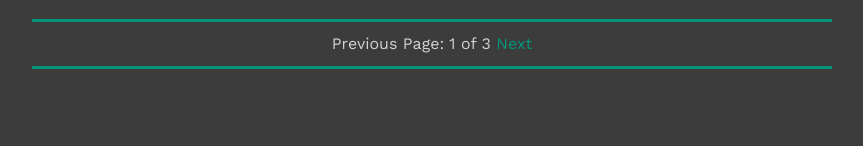
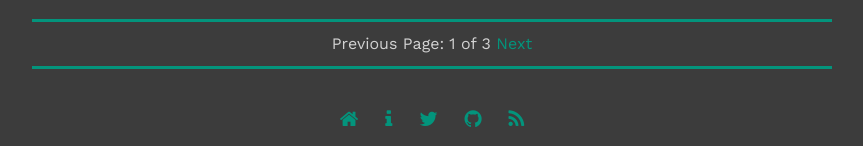
Before and after one commit to robphoenix/bordeltabernacle.github.io, a Jekyll site: the page built from index.html, in a window 1280 px wide. Shown: the part 1703-1849 px from the top of the page, without its empty margins (208-1071 px from the left). Built offline with Jekyll 4.4.1, drawn with Linux system fonts in a browser that asks for light colours; nearby versions of some CDN libraries; Markdown is read by kramdown in place of the engine named in the settings; the list of posts is cut into pages by our own code; before the commit the page ends 1792 px from its top, so only the background shows below that.

Commit message:
added footer

```diff
--- a/_includes/footer.html
+++ b/_includes/footer.html
@@ -1,55 +1,25 @@
 <footer class="site-footer">
 
-  <div class="wrapper">
-
-    <h2 class="footer-heading">{{ site.title }}</h2>
-
-    <div class="footer-col-wrapper">
-      <div class="footer-col  footer-col-1">
-        <ul class="contact-list">
-          <li>{{ site.title }}</li>
-          <li><a href="mailto:{{ site.email }}">{{ site.email }}</a></li>
-        </ul>
-      </div>
-
-      <div class="footer-col  footer-col-2">
-        <ul class="social-media-list">
-          {% if site.github_username %}
-          <li>
-            <a href="https://github.com/{{ site.github_username }}">
-              <span class="icon  icon--github">
-                <svg viewBox="0 0 16 16">
-                  <path fill="#828282" d="M7.999,0.431c-4.285,0-7.76,3.474-7.76,7.761 c0,3.428,2.223,6.337,5.307,7.363c0.388,0.071,0.53-0.168,0.53-0.374c0-0.184-0.007-0.672-0.01-1.32 c-2.159,0.469-2.614-1.04-2.614-1.04c-0.353-0.896-0.862-1.135-0.862-1.135c-0.705-0.481,0.053-0.472,0.053-0.472 c0.779,0.055,1.189,0.8,1.189,0.8c0.692,1.186,1.816,0.843,2.258,0.645c0.071-0.502,0.271-0.843,0.493-1.037 C4.86,11.425,3.049,10.76,3.049,7.786c0-0.847,0.302-1.54,0.799-2.082C3.768,5.507,3.501,4.718,3.924,3.65 c0,0,0.652-0.209,2.134,0.796C6.677,4.273,7.34,4.187,8,4.184c0.659,0.003,1.323,0.089,1.943,0.261 c1.482-1.004,2.132-0.796,2.132-0.796c0.423,1.068,0.157,1.857,0.077,2.054c0.497,0.542,0.798,1.235,0.798,2.082 c0,2.981-1.814,3.637-3.543,3.829c0.279,0.24,0.527,0.713,0.527,1.437c0,1.037-0.01,1.874-0.01,2.129 c0,0.208,0.14,0.449,0.534,0.373c3.081-1.028,5.302-3.935,5.302-7.362C15.76,3.906,12.285,0.431,7.999,0.431z"/>
-                </svg>
-              </span>
-
-              <span class="username">{{ site.github_username }}</span>
-            </a>
-          </li>
-          {% endif %}
-
-          {% if site.twitter_username %}
-          <li>
-            <a href="https://twitter.com/{{ site.twitter_username }}">
-              <span class="icon  icon--twitter">
-                <svg viewBox="0 0 16 16">
-                  <path fill="#828282" d="M15.969,3.058c-0.586,0.26-1.217,0.436-1.878,0.515c0.675-0.405,1.194-1.045,1.438-1.809
-                  c-0.632,0.375-1.332,0.647-2.076,0.793c-0.596-0.636-1.446-1.033-2.387-1.033c-1.806,0-3.27,1.464-3.27,3.27 c0,0.256,0.029,0.506,0.085,0.745C5.163,5.404,2.753,4.102,1.14,2.124C0.859,2.607,0.698,3.168,0.698,3.767 c0,1.134,0.577,2.135,1.455,2.722C1.616,6.472,1.112,6.325,0.671,6.08c0,0.014,0,0.027,0,0.041c0,1.584,1.127,2.906,2.623,3.206 C3.02,9.402,2.731,9.442,2.433,9.442c-0.211,0-0.416-0.021-0.615-0.059c0.416,1.299,1.624,2.245,3.055,2.271 c-1.119,0.877-2.529,1.4-4.061,1.4c-0.264,0-0.524-0.015-0.78-0.046c1.447,0.928,3.166,1.469,5.013,1.469 c6.015,0,9.304-4.983,9.304-9.304c0-0.142-0.003-0.283-0.009-0.423C14.976,4.29,15.531,3.714,15.969,3.058z"/>
-                </svg>
-              </span>
-
-              <span class="username">{{ site.twitter_username }}</span>
-            </a>
-          </li>
-          {% endif %}
-        </ul>
-      </div>
-
-      <div class="footer-col  footer-col-3">
-        <p class="text">{{ site.description }}</p>
-      </div>
-    </div>
-
-  </div>
+  <nav class="site-nav">
+    <ul>
+      <li class="page-links" title="Blog"><a href="{{ site.baseurl }}/"><i class="fa fa-home"></i></a></li>
+      <li class="page-links" title="About"><a href="{{ site.baseurl }}/about/"><i class="fa fa-info"></i></a></li>
+      <li class="page-links" title="twitter.com/brdltbrncle">
+        <a href="https://twitter.com/{{ site.twitter_username }}">
+          <i class="fa fa-twitter"></i>
+        </a>
+      </li>
+      <li class="page-links" title="github.com/bordeltabernacle">
+        <a href="https://github.com/{{ site.github_username }}">
+          <i class="fa fa-github"></i>
+        </a>
+      </li>
+      <li class="page-links" title="Subscribe to RSS">
+        <a href="{{ '/feed.xml' | prepend: site.baseurl }}">
+          <i class="fa fa-rss"></i>
+        </a>
+      </li>
+    </ul>
+  </nav>
 
 </footer>
--- a/_layouts/default.html
+++ b/_layouts/default.html
@@ -17,6 +17,10 @@
             {{ content }}
         </div>
 
+        <div class="footer">
+          {% include footer.html %}
+        </div>
+
       </div>
 
     </div>
```
